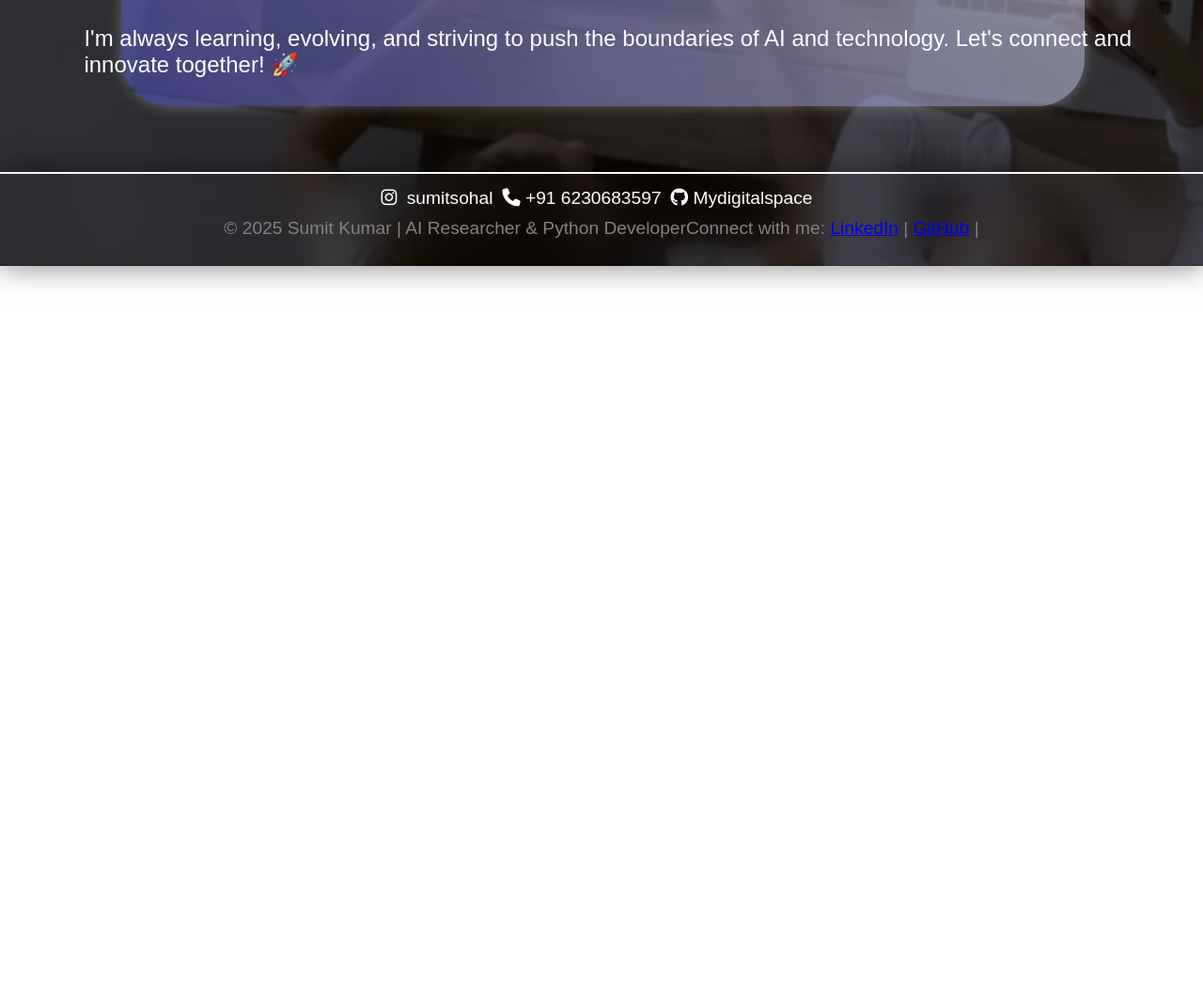
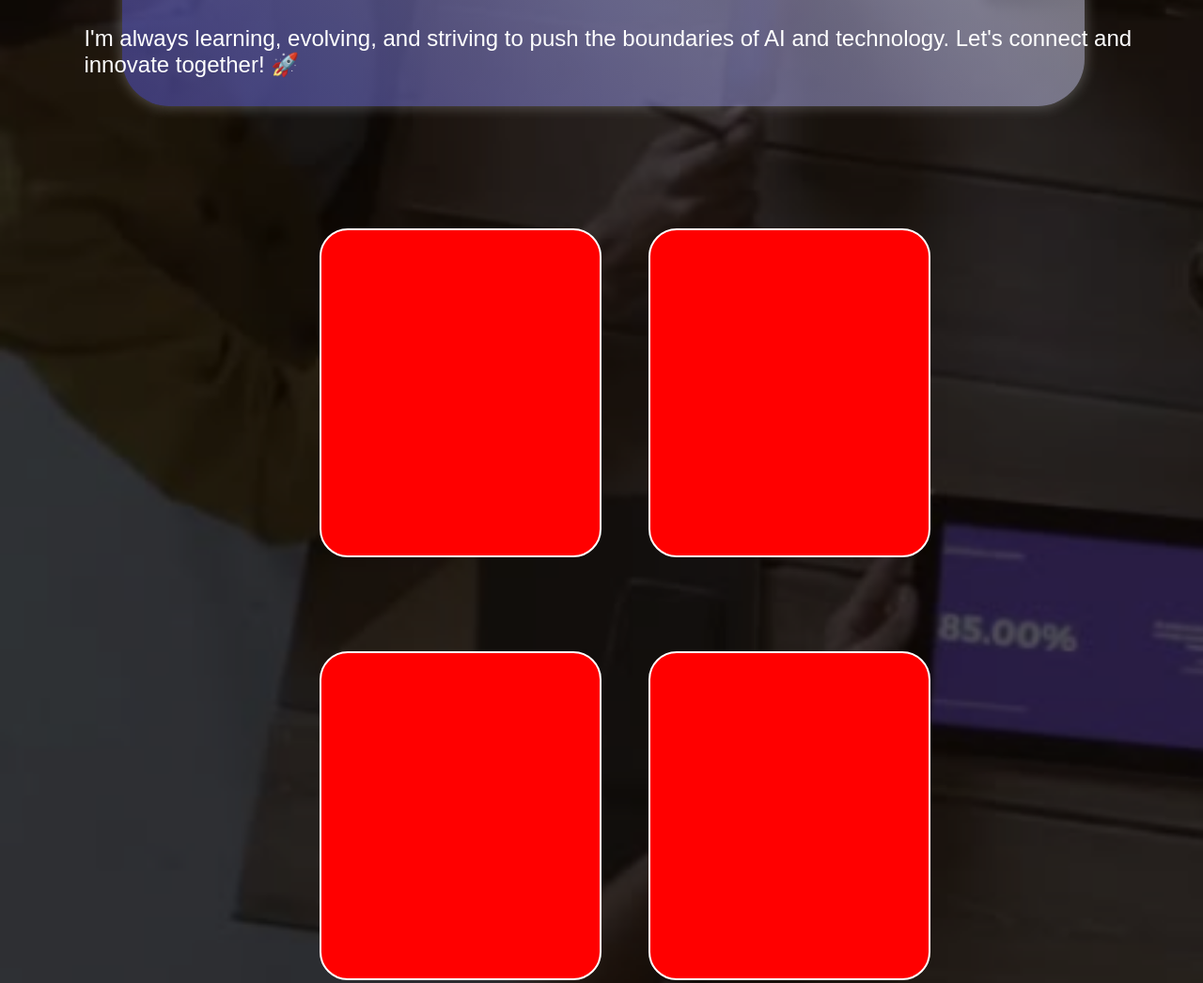
Before and after one commit to sumitkumar1233edeedad/digital-space, a plain HTML site: page project/static/homepage/home.html in a window 1280 px wide. Shown: the part 1011-2057 px from the top of the page at 94% size. Before the commit the page ends 1294 px from the top, so only its background shows below. Drawn offline with Linux system fonts and the light colour scheme.

Commit message:
new additon

```diff
--- a/project/static/homepage/home.css
+++ b/project/static/homepage/home.css
@@ -193,7 +193,7 @@ body{
     border: 2px solid #fff;
     overflow: none;
     cursor: pointer;
-    font-size: 1.1rem;
+    font-size: 1.1em;
     border-radius: 6px;
     font-weight: 500;
     color: #fff;
@@ -222,7 +222,7 @@ body{
     right: 30px;
     display: flex;
     justify-content: center;
-    font-size: 1.2rem;
+    font-size: 1.2em;
     margin-top: 15px;
 }
 .ins{
@@ -239,5 +239,68 @@ body{
      margin-top: 10px;
     justify-content: center;
     color: #888181;
-    font-size:1.2rem;
+    font-size:1.2em;
 }
+.border{
+    display: flex;
+    width: 100%;
+    justify-content: center;
+
+}
+.photo{
+    display: flex;
+    justify-content:center;
+    flex-flow: row wrap;
+    margin-top: 30px;
+    /* margin-left: 300px; */
+    width: 80%;
+    height:1000px;
+    background-color: transparent;
+    border: 8px thick white;
+}
+.photo div{
+    display: flex;
+    justify-content: space-between;
+    height: 350px;
+    width: 300px;
+    margin-top: 100px;
+    border-radius: 30px;
+    background-color: red;
+    border: 2px solid white;
+}
+
+.photo div:hover{
+    border: 2px solid black;
+    background-color: floralwhite;
+}
+
+.k1{
+    margin-left:50px;
+}
+.k2{
+    margin-left:50px;
+}
+.k3{
+    margin-left:50px;
+}
+.k4{
+    margin-left:50px;
+    margin-bottom: 50px;
+
+}
+.k5{
+    margin-left:50px;
+    margin-bottom: 50px;
+}
+.k6{
+    margin-left:50px;
+    margin-bottom: 50px;
+}
+.k7{
+    margin-left:50px;
+    margin-bottom: 50px;
+}
+.k8{
+    margin-left:50px;
+    margin-bottom: 50px;
+}
--- a/project/static/homepage/home.html
+++ b/project/static/homepage/home.html
@@ -47,6 +47,18 @@
             I'm always learning, evolving, and striving to push the boundaries of AI and technology. Let's connect and
             innovate together! 🚀 </pre>
     </div>
+    <div class="border">
+        <div class="photo">
+            <div class="k1"></div>
+            <div class="k2"></div>
+            <div class="k3"></div>
+            <div class="k4"></div>
+            <div class="k5"></div>
+            <div class="k6"></div>
+            <!-- <div class="k7"></div>
+            <div class="k8"></div> -->
+      </div>
+    </div>
     <footer class="endtext">
         <div class="footercontent">
             <div class="ins">
```
